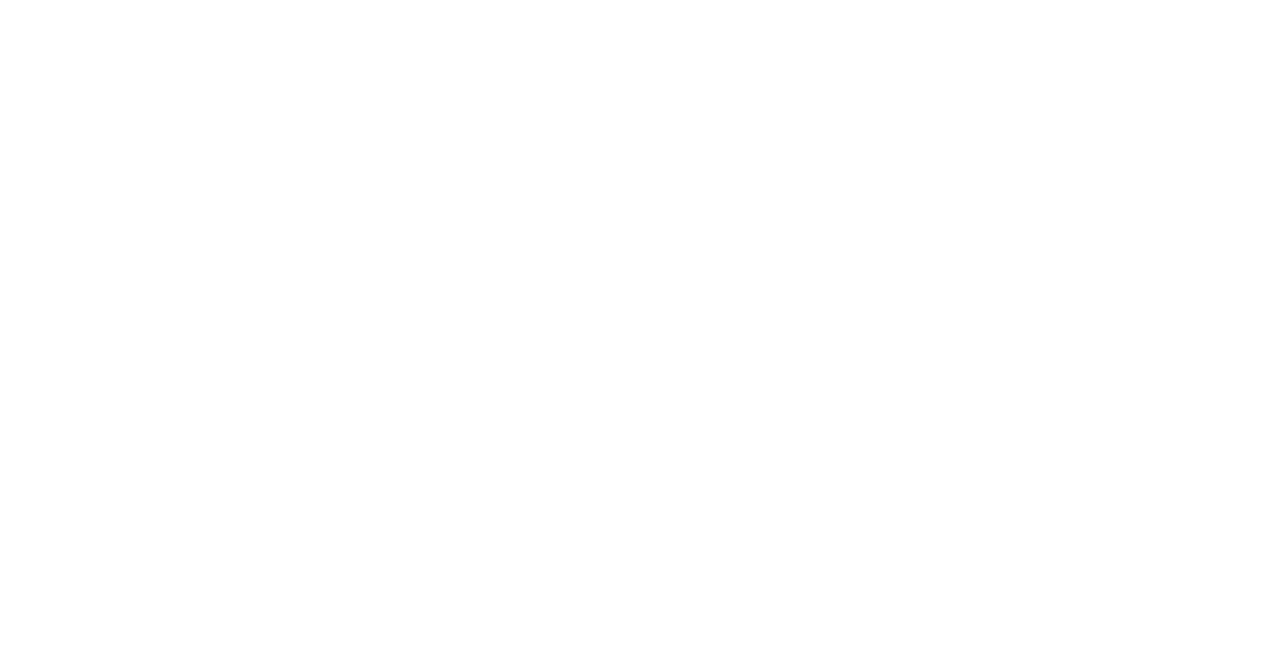
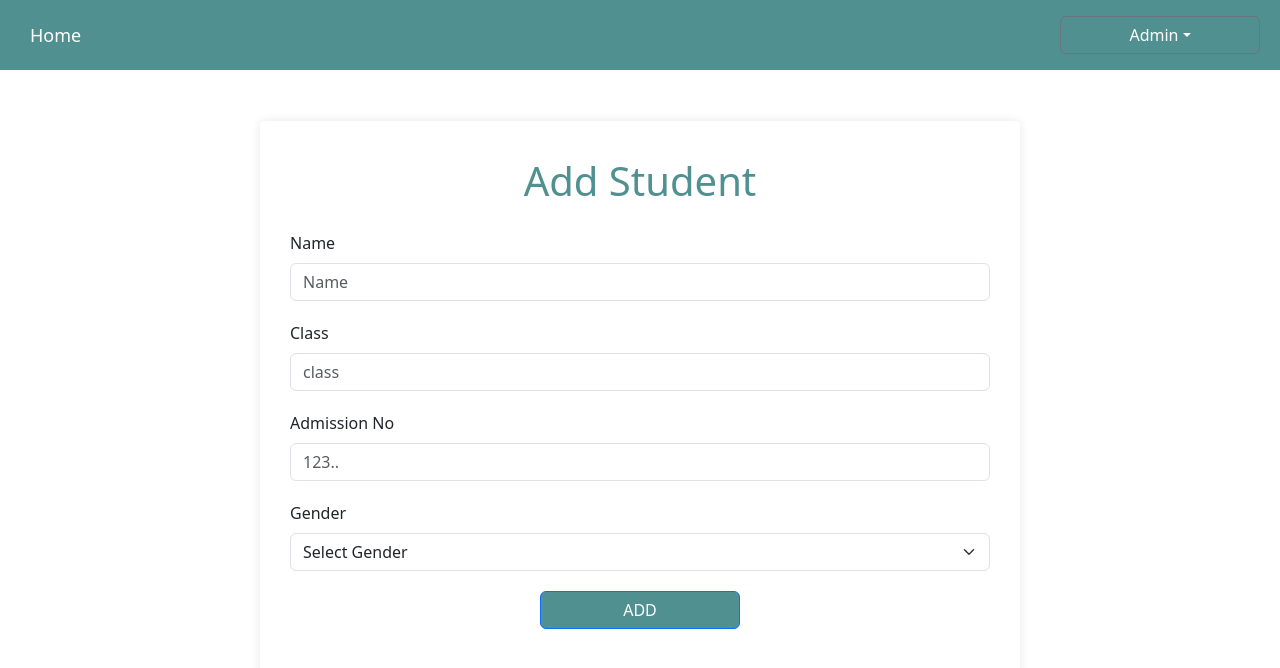
Before and after one commit to Iamfasna/Library, a React (Create React App) app in the folder library-app/: page /addStudent in a window 1280 px wide. Before the commit this address had no page. Shown: the top 668 px of the page. Built offline with nearby package versions, Linux system fonts and the light colour scheme.

Commit message:
Add student form

```diff
--- a/library-app/src/App.js
+++ b/library-app/src/App.js
@@ -4,6 +4,7 @@ import Home from './screens/Home';
 import { BrowserRouter as Router, Route, Routes } from 'react-router-dom'
 import AdminHome from './screens/AdminHome';
 import AddBook from './screens/AddBook';
+import AddStudent from './screens/AddStudent';
 
 function App() {
   return (
@@ -14,6 +15,7 @@ function App() {
           <Route path="/" element={<Home />}></Route>
           <Route path="/adminHome" element={<AdminHome />}></Route>
           <Route path="/addBook" element={<AddBook />}></Route>
+          <Route path="/addStudent" element={<AddStudent/>}></Route>
         </Routes>
       </Router>
 
--- a/library-app/src/screens/AddStudent.js
+++ b/library-app/src/screens/AddStudent.js
@@ -1,36 +1,69 @@
-import React from "react";
-import Header from "../components/Header";
+import React from 'react';
+import Header from '../components/Header';
+import '../styles/AddStudent.css';
 
-
-function AddStudent(){
-  return(
-<div>
-      <Header/>
-      <div className='addform'>
-        <div className='title'>AddBook</div>
+function AddStudent() {
+  return (
+    <div>
+      <Header />
+      <div className="addform">
+        <div className="title">Add Student</div>
         <form>
           <div className="mb-3">
-            <label htmlFor="formGroupExampleInput" className="form-label">Name</label>
-            <input type="text" style={{ width: '700px' }} className="form-control" id="formGroupExampleInput" placeholder="Name" />
+            <label htmlFor="formGroupExampleInput" className="form-label">
+              Name
+            </label>
+            <input
+              type="text"
+              style={{ width: '700px' }}
+              className="form-control"
+              id="formGroupExampleInput"
+              placeholder="Name"
+            />
           </div>
           <div className="mb-3">
-            <label htmlFor="formGroupExampleInput2" className="form-label">Author</label>
-            <input type="text" style={{ width: '700px' }} className="form-control" id="formGroupExampleInput2" placeholder="Author" />
+            <label htmlFor="formGroupExampleInput2" className="form-label">
+              Class
+            </label>
+            <input
+              type="text"
+              style={{ width: '700px' }}
+              className="form-control"
+              id="formGroupExampleInput2"
+              placeholder="class"
+            />
           </div>
           <div className="mb-3">
-            <label htmlFor="formGroupExampleInput" className="form-label">Language</label>
-            <input type="text" style={{ width: '700px' }} className="form-control" id="formGroupExampleInput" placeholder="Language" />
+            <label htmlFor="formGroupExampleInput" className="form-label">
+              Admission No
+            </label>
+            <input
+              type="text"
+              style={{ width: '700px' }}
+              className="form-control"
+              id="formGroupExampleInput"
+              placeholder="123.."
+            />
           </div>
           <div className="mb-3">
-            <label htmlFor="formGroupExampleInput" className="form-label">Serial No</label>
-            <input type="text" style={{ width: '700px' }} className="form-control" id="formGroupExampleInput" placeholder="1234..." />
+            <label htmlFor="genderSelect" className="form-label">
+              Gender
+            </label>
+            <select className="form-select" id="genderSelect">
+              <option value="">Select Gender</option>
+              <option value="male">Male</option>
+              <option value="female">Female</option>
+              <option value="other">Other</option>
+            </select>
           </div>
-          <button type="submit" className="btn btn-primary" > Submit</button>
+
+          <button type="submit" className="btn btn-primary">
+            ADD
+          </button>
         </form>
       </div>
-    </div >
+    </div>
   );
-
 }
 
 export default AddStudent;
--- a/library-app/src/styles/AddStudent.css
+++ b/library-app/src/styles/AddStudent.css
@@ -0,0 +1,29 @@
+.addform {
+  position: absolute;
+  top: 50%;
+  left: 50%;
+  transform: translate(-50%, -50%);
+  background-color: rgba(255, 255, 255, 0.8);
+  padding: 30px;
+  box-shadow: 0 0 10px rgba(0, 0, 0, 0.1);
+  border-radius: 5px;
+}
+
+.title {
+  text-align: center;
+  font-size: 40px;
+  color: #509091;
+}
+
+.mb-3 {
+  margin: 20px auto;
+  max-width: 700px;
+}
+
+.btn {
+  display: block;
+  margin: 20px auto;
+  width: 200px;
+  /* Adjust width as needed */
+  background-color: #509091;
+}
```
